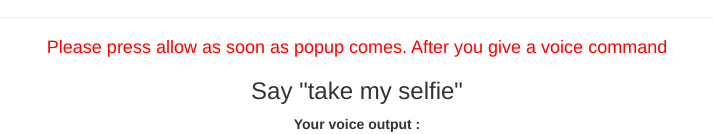
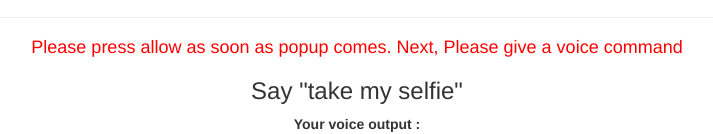
Before and after one commit to suryar0506/copy-miror-wheel-eye, a plain HTML site: page index.html in a window 1280 px wide. Shown: the part 173-307 px from the top of the page, without its empty margins (283-996 px from the left). Drawn offline with nearby package versions, Linux system fonts and the light colour scheme; a script that the page names is missing.

Commit message:
Add files via upload

```diff
--- a/index.html
+++ b/index.html
@@ -18,7 +18,7 @@
 <img id = "logo_img" src = "Kakashi.gif">
         </h1>
         <hr>
-        <h4 style="color:red;">Please press allow as soon as popup comes. After you give a voice command</h4>
+        <h4 style="color:red;">Please press allow as soon as popup comes. Next, Please give a voice command</h4>
 
         <div class="form-group">
             <h3>Say "take my selfie"</h3>
```
